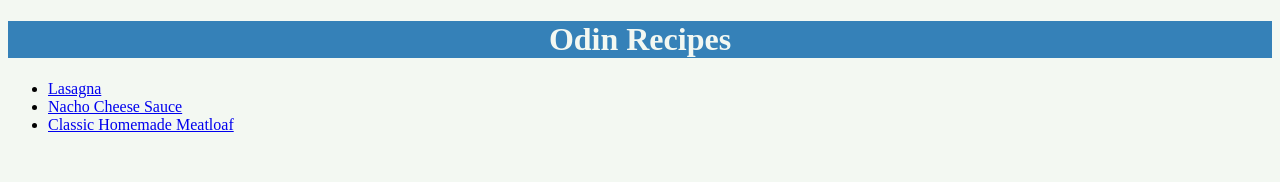
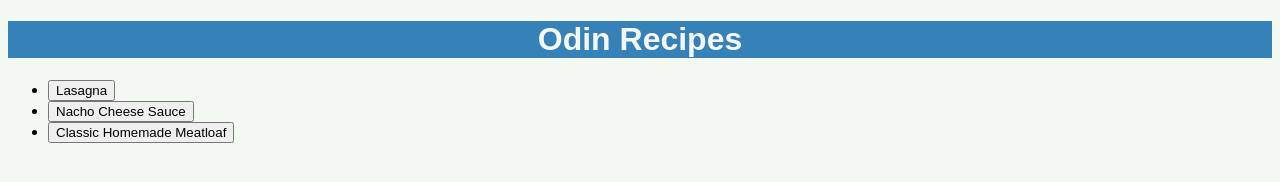
Before and after one commit to ronnoconnor/odin-recipes, a plain HTML site: page index.html in a window 1280 px wide. Drawn offline with Linux system fonts and the light colour scheme.

Commit message:
Updated css

```diff
--- a/index.html
+++ b/index.html
@@ -12,9 +12,9 @@
 <body>
 
     <ul>
-    <li><a href="recipes/lasagna.html"> Lasagna</a></li>
-   <li><a href="recipes/nacho-cheese-sauce.html"> Nacho Cheese Sauce</a></li>
-   <li><a href="recipes/classic-homemade-meatloaf.html"> Classic Homemade Meatloaf</a></li>
+    <li><a href="recipes/lasagna.html"> <button>Lasagna</button></a></li>
+   <li><a href="recipes/nacho-cheese-sauce.html"> <button>Nacho Cheese Sauce</button></a></li>
+   <li><a href="recipes/classic-homemade-meatloaf.html"> <button>Classic Homemade Meatloaf</button></a></li>
 </ul>
 </body>
 </html>
--- a/style.css
+++ b/style.css
@@ -6,6 +6,7 @@ body {
 h1 {
 background-color: #3581B8;
 color: #F3F8F2;
+font-family: sans-serif
 }
 
 h2 {
```
